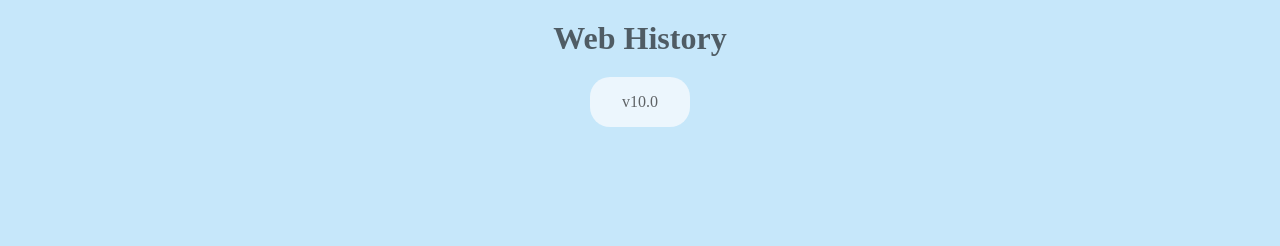
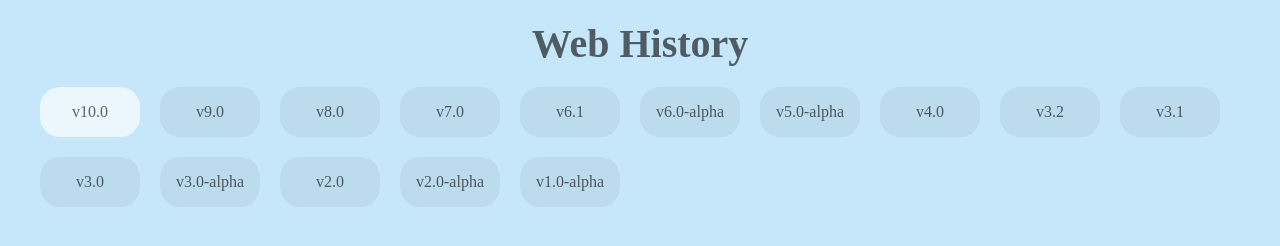
Before and after one commit to Quinn0823/web_history, a plain HTML site: page index.html in a window 1280 px wide. Drawn offline with Linux system fonts and the light colour scheme.

Commit message:
➕ Add all historical versions

```diff
--- a/css/page.css
+++ b/css/page.css
@@ -1,20 +1,15 @@
 * {
-    margin: 0;
+    margin: 10px;
     color: rgba(0, 0, 0, 0.6);
     background-color: #c6e7fa;
 }
 h1 {
-    margin-top: 20px;
+    font-size: 40px;
     text-align: center;
-}
-.menu {
-    display: flex;
-    align-items: center;
-    justify-content: center;
 }
 a {
     float: left;
-    margin: 20px 10px 20px 10px;
+    margin: 10px;
     width: 100px;
     height: 50px;
     display: flex;
@@ -22,7 +17,11 @@ a {
     border-radius: 20px;
     text-decoration: none;
     background-color: #ECF6FD;
+    text-align: center;
     align-items: center;
     justify-content: center;
     color: rgba(0, 0, 0, 0.6);
 }
+a.none {
+    background-color: rgba(0, 0, 0, 0.05);
+}
--- a/index.html
+++ b/index.html
@@ -17,7 +17,7 @@
 		<meta property="og:image" content="/web_history/v10.0/favicon.ico">
 		<meta property="og:description" content="Quinn-Web">
 
-		<link rel="stylesheet" type="text/css" href="/web_history/css/page.css">
+		<link rel="stylesheet" type="text/css" href="/css/page.css">
 
 		<script src="https://kit.fontawesome.com/7e7ae8b232.js" crossorigin="anonymous"></script>
 
@@ -27,6 +27,20 @@
         <h1>Web History</h1>
         <div class="menu">
             <a href="/web_history/v10.0/">v10.0</a>
+            <a class="none">v9.0</a>
+            <a class="none">v8.0</a>
+            <a class="none">v7.0</a>
+            <a class="none">v6.1</a>
+            <a class="none">v6.0-alpha</a>
+            <a class="none">v5.0-alpha</a>
+            <a class="none">v4.0</a>
+            <a class="none">v3.2</a>
+            <a class="none">v3.1</a>
+            <a class="none">v3.0</a>
+            <a class="none">v3.0-alpha</a>
+            <a class="none">v2.0</a>
+            <a class="none">v2.0-alpha</a>
+            <a class="none">v1.0-alpha</a>
         </div>
 	</body>
 </html>
```
